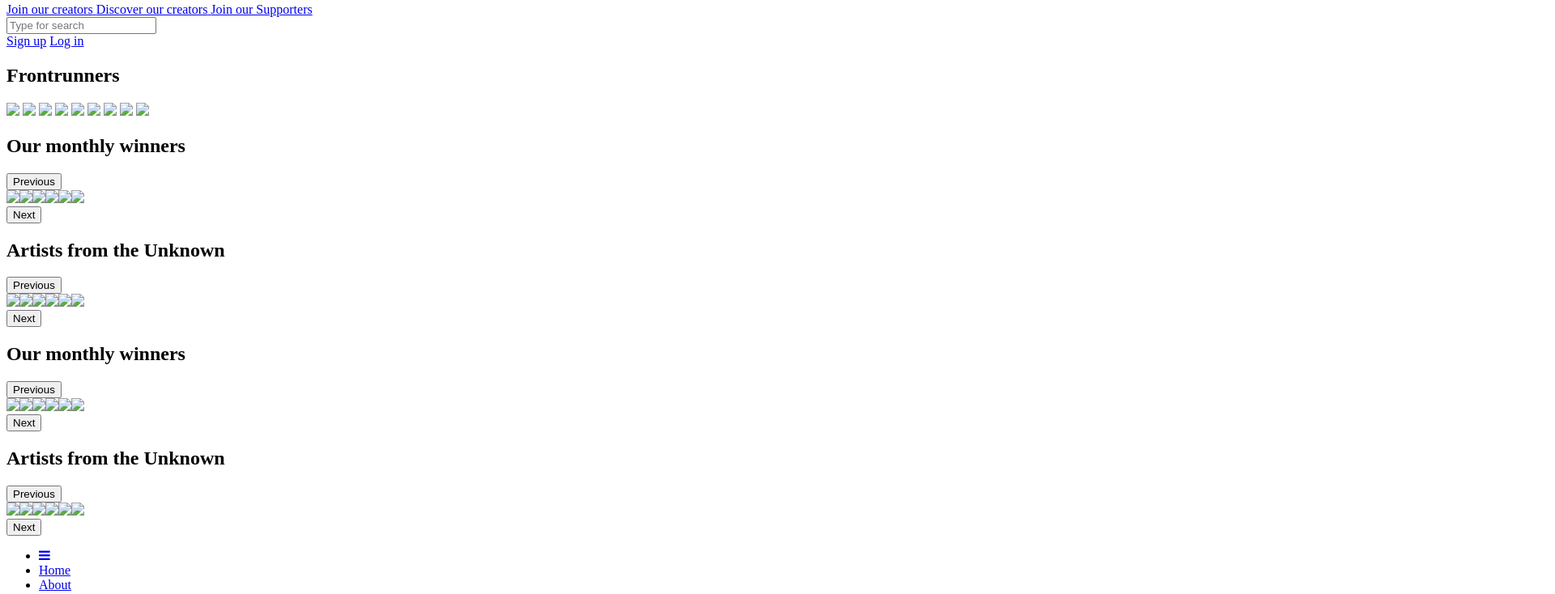
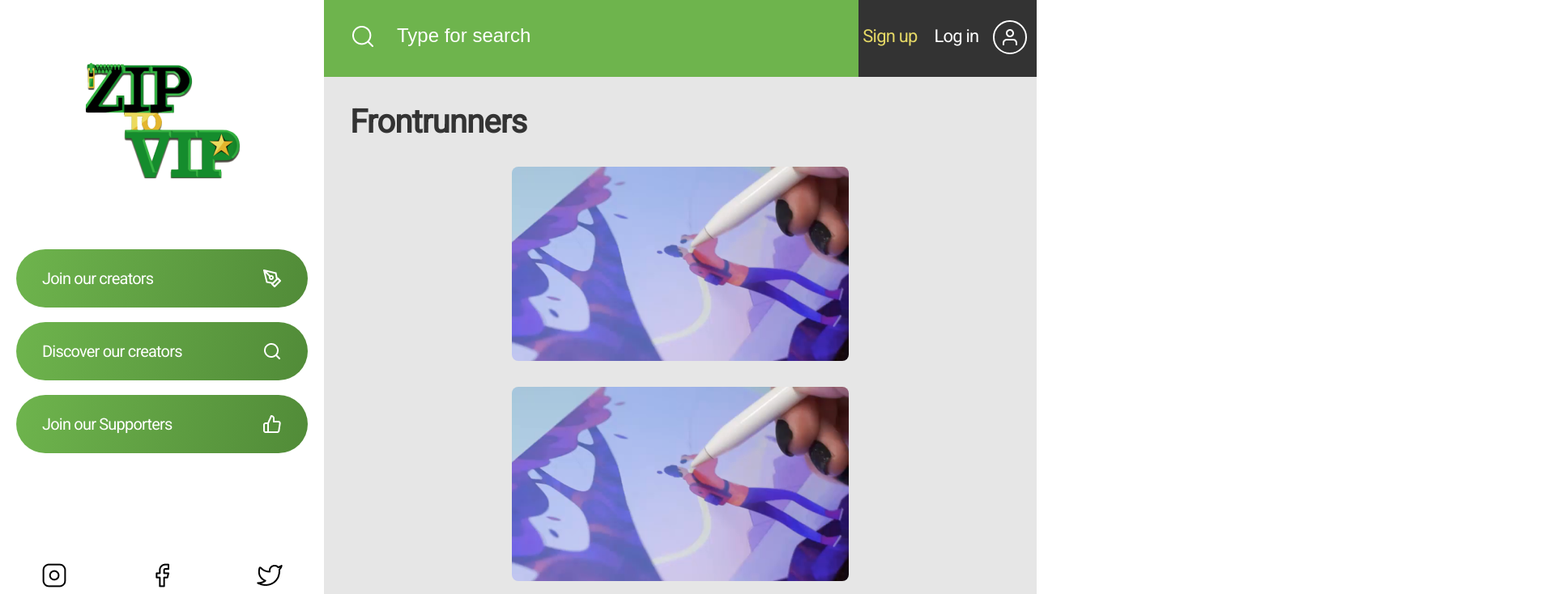
Before and after one commit to zaborska/zip-to-vip, a website: page pages/home.html in a window 1280 px wide. Shown: the part 5-739 px from the top of the page at 81% size, 1920 px wide, since content can reach past the window. Drawn offline with nearby package versions, Linux system fonts and the light colour scheme; files that its build step writes are made by us from their sources; the site is published under a folder, as on GitHub Pages, so addresses that start at the root find nothing; files whose address does not match are found by name.

Commit message:
fixed path

```diff
--- a/pages/common/base.html
+++ b/pages/common/base.html
@@ -1,39 +1,18 @@
 <!DOCTYPE html>
 <html lang="en">
+
 <head>
   <meta name="viewport" content="width=device-width, initial-scale=1" />
   <meta charset="UTF-8" />
   <title></title>
-    <link
-      href="https://fonts.googleapis.com/css?family=Roboto&display=swap"
-      rel="stylesheet"
-    />
-    <link
-      href="https://cdnjs.cloudflare.com/ajax/libs/font-awesome/4.7.0/css/font-awesome.min.css"
-      rel="stylesheet"
-    />
-    <link type="text/css" rel="stylesheet" href="/css/style.css" />
+  <link href="https://fonts.googleapis.com/css?family=Roboto&display=swap" rel="stylesheet" />
+  <link href="https://cdnjs.cloudflare.com/ajax/libs/font-awesome/4.7.0/css/font-awesome.min.css" rel="stylesheet" />
+  <link type="text/css" rel="stylesheet" href="../css/style.css" />
 
-    <script
-      type="text/javascript"
-      language="javascript"
-      src="js/jquery-1.11.0.min.js"
-    ></script>
-    <script
-      type="text/javascript"
-      language="javascript"
-      src="js/jquery-migrate-1.2.1.min.js"
-    ></script>
-    <script
-      type="text/javascript"
-      language="javascript"
-      src="js/main.js"
-    ></script>
-    <script
-      type="text/javascript"
-      language="javascript"
-      src="js/slick.min.js"
-    ></script>
+  <script type="text/javascript" language="javascript" src="../js/jquery-1.11.0.min.js"></script>
+  <script type="text/javascript" language="javascript" src="../js/jquery-migrate-1.2.1.min.js"></script>
+  <script type="text/javascript" language="javascript" src="../js/main.js"></script>
+  <script type="text/javascript" language="javascript" src="../js/slick.min.js"></script>
 </head>
 
 <body>
@@ -74,12 +53,7 @@
         <div class="menu-top">
           <div class="search-wrapper">
             <div class="input-wrapper">
-                <input
-                  name="search"
-                  type="text"
-                  value=""
-                  placeholder="Type for search"
-                />
+              <input name="search" type="text" value="" placeholder="Type for search" />
             </div>
           </div>
           <div class="account-wrapper">
@@ -109,4 +83,5 @@
     </div>
   </div>
 </body>
+
 </html>
--- a/pages/home.html
+++ b/pages/home.html
@@ -5,15 +5,15 @@
     <div class="content-column-left">
         <div class="column-content">
             <h2>Frontrunners</h2>
-                <a class="img-block" href="#"><img src="/img/_image1.png"/></a>
-                <a class="img-block" href="#"><img src="/img/_image1.png"/></a>
-                <a class="img-block" href="#"><img src="/img/_image1.png"/></a>
-                <a class="img-block" href="#"><img src="/img/_image1.png"/></a>
-                <a class="img-block" href="#"><img src="/img/_image1.png"/></a>
-                <a class="img-block" href="#"><img src="/img/_image1.png"/></a>
-                <a class="img-block" href="#"><img src="/img/_image1.png"/></a>
-                <a class="img-block" href="#"><img src="/img/_image1.png"/></a>
-                <a class="img-block" href="#"><img src="/img/_image1.png"/></a>
+            <a class="img-block" href="#"><img src="../img/_image1.png" /></a>
+            <a class="img-block" href="#"><img src="../img/_image1.png" /></a>
+            <a class="img-block" href="#"><img src="../img/_image1.png" /></a>
+            <a class="img-block" href="#"><img src="../img/_image1.png" /></a>
+            <a class="img-block" href="#"><img src="../img/_image1.png" /></a>
+            <a class="img-block" href="#"><img src="../img/_image1.png" /></a>
+            <a class="img-block" href="#"><img src="../img/_image1.png" /></a>
+            <a class="img-block" href="#"><img src="../img/_image1.png" /></a>
+            <a class="img-block" href="#"><img src="../img/_image1.png" /></a>
         </div>
     </div>
     <div class="content-column-right">
@@ -21,45 +21,45 @@
             <div class="slider-block">
                 <h2 class="title">Our monthly winners</h2>
                 <div class="slider-wrapper js-slider">
-                        <a class="one-slide" href="#"><img src="/img/_image-slider1.png"/></a>
-                        <a class="one-slide" href="#"><img src="/img/_image-slider2.png"/></a>
-                        <a class="one-slide" href="#"><img src="/img/_image-slider3.png"/></a>
-                        <a class="one-slide" href="#"><img src="/img/_image-slider2.png"/></a>
-                        <a class="one-slide" href="#"><img src="/img/_image-slider1.png"/></a>
-                        <a class="one-slide" href="#"><img src="/img/_image-slider3.png"/></a>
+                    <a class="one-slide" href="#"><img src="../img/_image-slider1.png" /></a>
+                    <a class="one-slide" href="#"><img src="../img/_image-slider2.png" /></a>
+                    <a class="one-slide" href="#"><img src="../img/_image-slider3.png" /></a>
+                    <a class="one-slide" href="#"><img src="../img/_image-slider2.png" /></a>
+                    <a class="one-slide" href="#"><img src="../img/_image-slider1.png" /></a>
+                    <a class="one-slide" href="#"><img src="../img/_image-slider3.png" /></a>
                 </div>
             </div>
             <div class="slider-block">
                 <h2 class="title">Artists from the Unknown</h2>
                 <div class="slider-wrapper js-slider">
-                        <a class="one-slide" href="#"><img src="/img/_image-slider1.png"/></a>
-                        <a class="one-slide" href="#"><img src="/img/_image-slider2.png"/></a>
-                        <a class="one-slide" href="#"><img src="/img/_image-slider3.png"/></a>
-                        <a class="one-slide" href="#"><img src="/img/_image-slider2.png"/></a>
-                        <a class="one-slide" href="#"><img src="/img/_image-slider1.png"/></a>
-                        <a class="one-slide" href="#"><img src="/img/_image-slider3.png"/></a>
+                    <a class="one-slide" href="#"><img src="../img/_image-slider1.png" /></a>
+                    <a class="one-slide" href="#"><img src="../img/_image-slider2.png" /></a>
+                    <a class="one-slide" href="#"><img src="../img/_image-slider3.png" /></a>
+                    <a class="one-slide" href="#"><img src="../img/_image-slider2.png" /></a>
+                    <a class="one-slide" href="#"><img src="../img/_image-slider1.png" /></a>
+                    <a class="one-slide" href="#"><img src="../img/_image-slider3.png" /></a>
                 </div>
             </div>
             <div class="slider-block">
                 <h2 class="title">Our monthly winners</h2>
                 <div class="slider-wrapper js-slider">
-                        <a class="one-slide" href="#"><img src="/img/_image-slider1.png"/></a>
-                        <a class="one-slide" href="#"><img src="/img/_image-slider2.png"/></a>
-                        <a class="one-slide" href="#"><img src="/img/_image-slider3.png"/></a>
-                        <a class="one-slide" href="#"><img src="/img/_image-slider2.png"/></a>
-                        <a class="one-slide" href="#"><img src="/img/_image-slider1.png"/></a>
-                        <a class="one-slide" href="#"><img src="/img/_image-slider3.png"/></a>
+                    <a class="one-slide" href="#"><img src="../img/_image-slider1.png" /></a>
+                    <a class="one-slide" href="#"><img src="../img/_image-slider2.png" /></a>
+                    <a class="one-slide" href="#"><img src="../img/_image-slider3.png" /></a>
+                    <a class="one-slide" href="#"><img src="../img/_image-slider2.png" /></a>
+                    <a class="one-slide" href="#"><img src="../img/_image-slider1.png" /></a>
+                    <a class="one-slide" href="#"><img src="../img/_image-slider3.png" /></a>
                 </div>
             </div>
             <div class="slider-block">
                 <h2 class="title">Artists from the Unknown</h2>
                 <div class="slider-wrapper js-slider">
-                        <a class="one-slide" href="#"><img src="/img/_image-slider1.png"/></a>
-                        <a class="one-slide" href="#"><img src="/img/_image-slider2.png"/></a>
-                        <a class="one-slide" href="#"><img src="/img/_image-slider3.png"/></a>
-                        <a class="one-slide" href="#"><img src="/img/_image-slider2.png"/></a>
-                        <a class="one-slide" href="#"><img src="/img/_image-slider1.png"/></a>
-                        <a class="one-slide" href="#"><img src="/img/_image-slider3.png"/></a>
+                    <a class="one-slide" href="#"><img src="../img/_image-slider1.png" /></a>
+                    <a class="one-slide" href="#"><img src="../img/_image-slider2.png" /></a>
+                    <a class="one-slide" href="#"><img src="../img/_image-slider3.png" /></a>
+                    <a class="one-slide" href="#"><img src="../img/_image-slider2.png" /></a>
+                    <a class="one-slide" href="#"><img src="../img/_image-slider1.png" /></a>
+                    <a class="one-slide" href="#"><img src="../img/_image-slider3.png" /></a>
                 </div>
             </div>
         </div>
```
Also changed, not shown: index.html (+4 -0 lines), pages/user.html (+25 -25 lines). Lines whose indentation alone changed are shown as unchanged.
